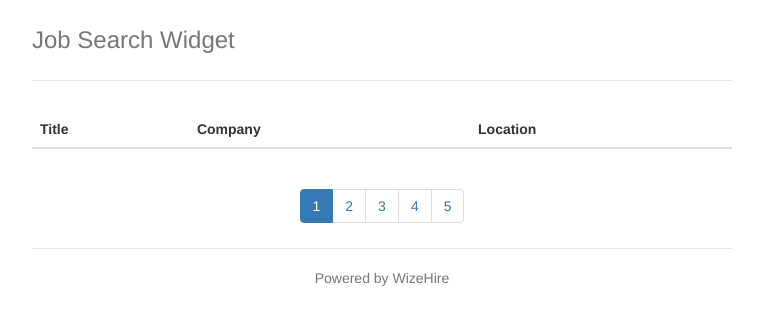
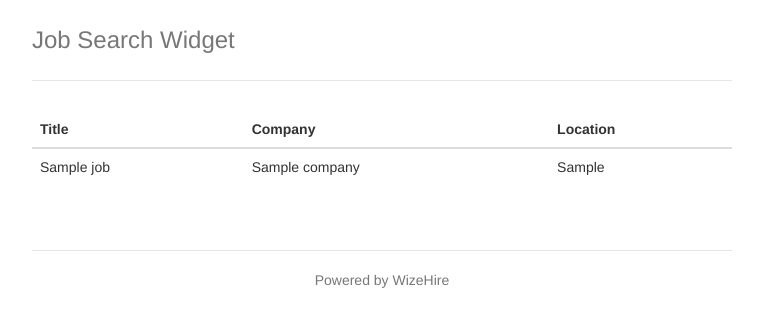
Before and after one commit to shreyassood/jobsearchwidget, a Flask app: template templates/index.html in a window 1280 px wide. Shown: the top 327 px of the page, without its empty margins (258-1021 px from the left). Run offline with Flask 2, Linux system fonts and the light colour scheme; the template is opened without the code that fills it: most values are stand-ins (such as "Sample title", 1, 10 or a date in 2020); lists and menus that the app fills with data are empty; parts of the project's set-up code (start-up, migrations or seed data) failed here and were passed over.

Commit message:
Basic display

```diff
--- a/app.py
+++ b/app.py
@@ -10,7 +10,8 @@ app = Flask(__name__, static_url_path='/static')
 @app.route('/')
 def main():
 	jobResponse = getJobs.getJobs("Google", 0)
-	return render_template('index.html', current = jobResponse['currentpage'])
+	return render_template('index.html', current = jobResponse['currentpage'],
+		total = jobResponse['totalpages'], jobs = jobResponse['results'])
 
 @app.route('/static/<path:path>')
 def send_js(path):
--- a/templates/index.html
+++ b/templates/index.html
@@ -116,26 +116,24 @@ body {
                 </tr>
               </thead>
               <tbody id="tbod">
-                <!--{% for question in questions %}
+                {% for job in jobs %}
                 <tr>
-                  <td>{{question[0]}}</td>
-                  <td>{{question[1]}}</td>
-                  <td>{{question[3]}}</td>
-                  <td>{{question[4]}}</td>
-                  <td><button type="button" class="btn btn-primary">Push</button></td>
-                  <td><button type="button" class="btn btn-danger">Delete</button></td>
+                  <td>{{job['jobtitle']}}</td>
+                  <td>{{job['company']}}</td>
+                  <td>{{job['formattedLocation']}}</td>
                 </tr>
-                {% endfor %}-->
+                {% endfor %}
               </tbody>
             </table>
             <div class="pagination-container">
+              <nav>
               <ul class="pagination">
-                <li class="active"><a href="#">1</a></li>
-                <li><a href="#">2</a></li>
-                <li><a href="#">3</a></li>
-                <li><a href="#">4</a></li>
-                <li><a href="#">5</a></li>
+                {% for page in range(total) %}
+                <li><a href="#">{{page + 1}}</a></li>
+                {% endfor %}
+                <!--<li class="active"><a href="#">1</a></li>-->
               </ul>
+              </nav>
             </div>
           </div>
       <footer class="footer">
```
